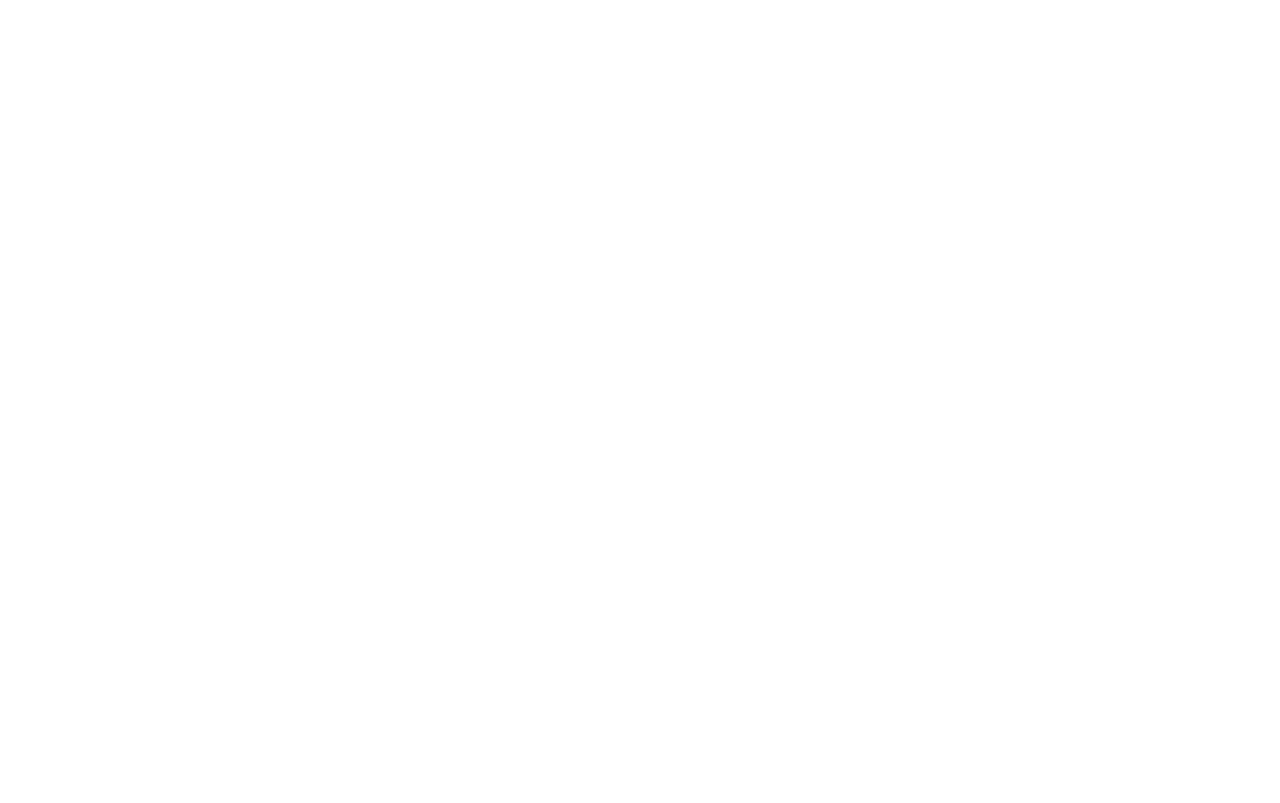
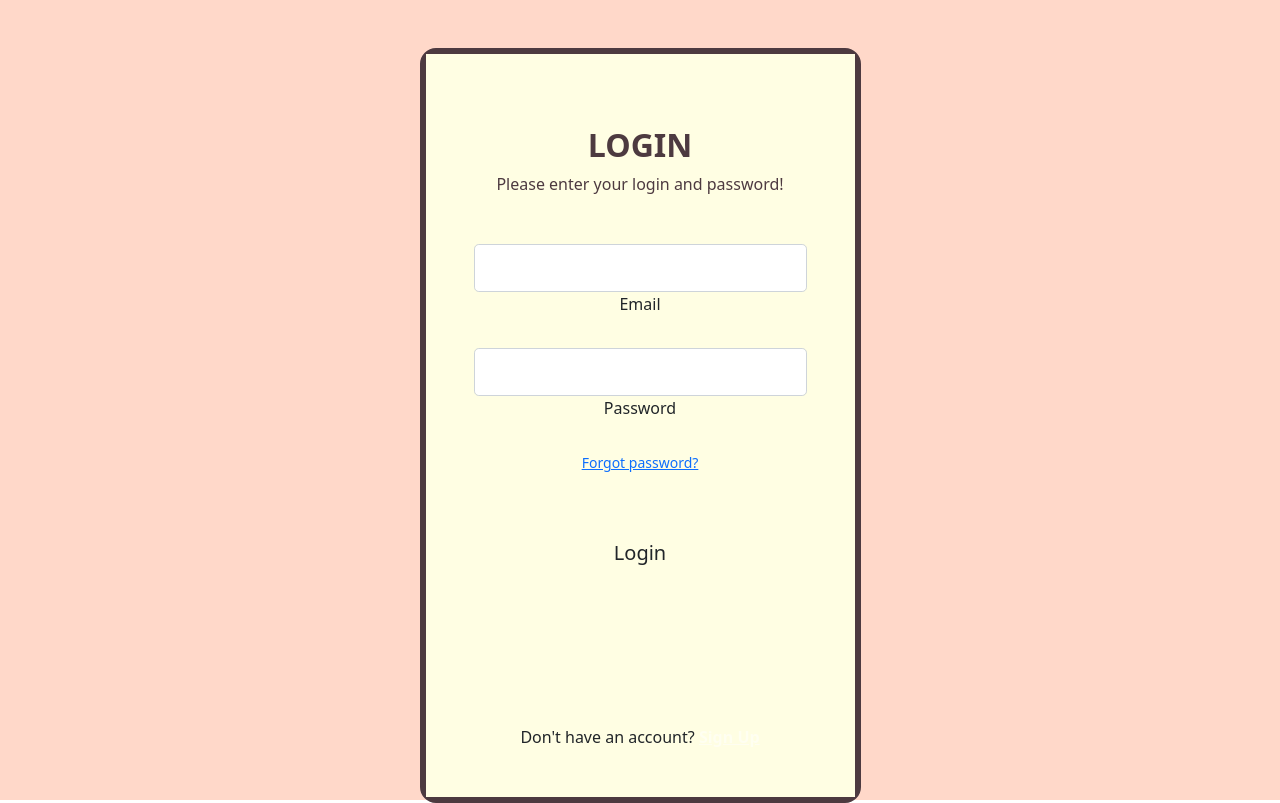
Before and after one commit to marcom25/panaderia-proyect, a React (Create React App) app: page /login in a window 1280 px wide. Before the commit this address had no page. Built offline with nearby package versions, Linux system fonts and the light colour scheme; a web font is replaced by a local one.

Commit message:
changed Login features

```diff
--- a/src/App.js
+++ b/src/App.js
@@ -4,6 +4,8 @@ import Home from './components/Home';
 import Products from './components/Products';
 import AboutUs from './components/AboutUs';
 import Contact from './components/Contact';
+import LoginForm from './components/LoginForm';
+import RegisterForm from './components/RegisterForm';
 
 function App() {
   return (
@@ -12,6 +14,8 @@ function App() {
       <Route path='productos' element={<Products/>}/>
       <Route path='nosotros' element={<AboutUs/>}/>
       <Route path='contactanos' element={<Contact/>}/>
+      <Route path='login' element={<LoginForm/>}/>
+      <Route path='register' element={<RegisterForm/>}/>
     </Routes>
   );
 }
--- a/src/components/LoginForm.jsx
+++ b/src/components/LoginForm.jsx
@@ -1,29 +1,87 @@
-import React from 'react';
+import React from "react";
 
+import "../css/Fonts.css";
+import "../css/LoginForm.css";
+import "../css/Colors.css";
 
 const LoginForm = () => {
   return (
     <>
-        <form className='form-floating'>
-          <div className="row my-3 d-flex justify-content-center">
-            <div className="col-sm-10">
-              <input placeholder="Email" type="email" className="form-control" id="inputEmail3"/>
+      <section className="vh-100 gradient-custom bg-pink">
+        <div className="container py-5 h-100">
+          <div className="row d-flex justify-content-center align-items-center h-100">
+            <div className="col-12 col-md-8 col-lg-6 col-xl-5">
+              <div className="card ">
+                <div className="card-body p-5 text-center bg-cream">
+                  <div className="mb-md-5 mt-md-4 pb-5">
+                    <h2 className="fw-bold mb-2 text-uppercase brown-font">
+                      Login
+                    </h2>
+                    <p className=" mb-5 brown-font">
+                      Please enter your login and password!
+                    </p>
+
+                    <div className="form-outline form-black mb-4">
+                      <input
+                        type="email"
+                        id="typeEmailX"
+                        className="form-control form-control-lg"
+                      />
+                      <label className="form-label" for="typeEmailX">
+                        Email
+                      </label>
+                    </div>
+
+                    <div className="form-outline form-black mb-4">
+                      <input
+                        type="password"
+                        id="typePasswordX"
+                        className="form-control form-control-lg"
+                      />
+                      <label className="form-label" for="typePasswordX">
+                        Password
+                      </label>
+                    </div>
+
+                    <p className="small mb-5 pb-lg-2">
+                      <a className="" href="#!">
+                        Forgot password?
+                      </a>
+                    </p>
+
+                    <button className="btn btn-lg px-5" type="submit">
+                      Login
+                    </button>
+
+                    <div className="d-flex justify-content-center text-center mt-4 pt-1">
+                      <a href="#!" className="text-white">
+                        <i className="fab fa-facebook-f fa-lg"></i>
+                      </a>
+                      <a href="#!" className="text-white">
+                        <i className="fab fa-twitter fa-lg mx-4 px-2"></i>
+                      </a>
+                      <a href="#!" className="text-white">
+                        <i className="fab fa-google fa-lg"></i>
+                      </a>
                     </div>
                   </div>
-          <div className="row mb-3 d-flex justify-content-center">
-            <div className="col-sm-10">
-              <input placeholder='Password' type="password" className="form-control" id="inputPassword3"/>
+
+                  <div>
+                    <p className="mb-0">
+                      Don't have an account?{" "}
+                      <a href="#!" className="text-white-50 fw-bold">
+                        Sign Up
+                      </a>
+                    </p>
                   </div>
                 </div>
-          <div className='row'>
-                <div className="col d-flex justify-content-end py-3 bg-pink">
-                    <button type="submit" className="btn loginDesing">Iniciar Sesion</button>
               </div>
             </div>
-        </form>
-
+          </div>
+        </div>
+      </section>
     </>
   );
-}
+};
 
 export default LoginForm;
--- a/src/components/Modal.jsx
+++ /dev/null
@@ -1,30 +0,0 @@
-import React from 'react';
-
-import "../css/Modal.css";
-import "../css/Colors.css";
-import LoginForm from './LoginForm';
-const Modal = () => {
-    return (
-        <>
-        <div className="modal fade" id="exampleModal" tabindex="-1" aria-labelledby="exampleModalLabel" aria-hidden="true">
-          <div className="modal-dialog modal-dialog-centered">
-            <div className="modal-content">
-              <div className="modal-header text-center bg-pink">
-                <h5 className="modal-title " id="exampleModalLabel">Iniciar Sesion</h5>
-                <button type="button" className="btn-close" data-bs-dismiss="modal" aria-label="Close"></button>
-              </div>
-              <div className="modal-body p-0 bg-cream">
-                <LoginForm/>
-              </div>
-              {/* <div className="modal-footer bg-pink">
-                <button type="button" className="btn btn-secondary" data-bs-dismiss="modal">Close</button>
-                <button type="submit" className="btn btn-primary">Save changes</button>
-              </div> */}
-            </div>
-          </div>
-        </div>
-        </>
-    );
-}
-
-export default Modal;
--- /dev/null
+++ b/src/components/RegisterForm.jsx
@@ -0,0 +1,35 @@
+import React from 'react';
+
+import "../css/Fonts.css";
+
+const RegisterForm = () => {
+    return (
+        <>
+        <form className='form-floating'>
+        <div className="row my-3 d-flex justify-content-center">
+            <div className="col-sm-10">
+                <input placeholder="Username" type="text" className="form-control" id="inputEmail3"/>
+            </div>
+        </div>
+        <div className="row my-3 d-flex justify-content-center">
+            <div className="col-sm-10">
+                <input placeholder="Email" type="email" className="form-control" id="inputEmail3"/>
+            </div>
+        </div>
+        <div className="row mb-3 d-flex justify-content-center">
+            <div className="col-sm-10">
+                <input placeholder='Password' type="password" className="form-control" id="inputPassword3"/>
+            </div>
+        </div>
+        <div className='row'>
+            <div className="col d-flex justify-content-end py-3 bg-pink">
+                <button type="submit" className="btn loginDesing font-poppins">Registrarme</button>
+            </div>
+        </div>
+        </form>
+
+        </>
+    );
+}
+
+export default RegisterForm;
--- a/src/css/Navbar.css
+++ b/src/css/Navbar.css
@@ -60,3 +60,9 @@
 .logo {
     width: 20%;
 }
+
+@media (min-width: 768px) and (max-width: 900px){
+    .barrita-chota{
+        width: 90%;
+    }
+}
--- a/src/utils/Navbar.jsx
+++ b/src/utils/Navbar.jsx
@@ -10,22 +10,18 @@ import "../css/Fonts.css";
 // IMPORTS DE IMAGENES
 import logo from "../images/logos/titulo-mas-cercano.svg";
 import { Link } from 'react-router-dom';
-import Modal from '../components/Modal';
+
 
 const Navbar = () => {
     return (
       <nav className="bg-pink navbar navbar-expand-md navbar-light d-none d-md-block d-flex">
           <div className="container-fluid p-0">
             <div className='login-width text-center'>
-              <p
-              type="button"
-              data-bs-toggle="modal"
-              data-bs-target="#exampleModal"
-              className='my-auto btn py-2 px-3 ms-lg-3 loginDesing font-poppins'>Iniciar Sesion</p>
+              <Link to="/login" className='my-auto btn py-2 px-3 ms-md-3 loginDesing font-poppins '>Iniciar Sesion</Link>
+              <Link to="/register" className='my-auto btn py-2 px-3 ms-md-3 loginDesing font-poppins d-none'>Registrarme</Link>
             </div>
-            <Modal/>
             <div className="collapse navbar-collapse mecanismomenu" id="navbarNavDropdown">
-              <ul className="navbar-nav d-flex justify-content-around m-auto">
+              <ul className="navbar-nav d-flex justify-content-around m-auto barrita-chota">
                 <li className="nav-item w-20 my-auto text-center">
                   <Link className="nav-link brown-font productOptions font-poppins" aria-current="page" to="/">Inicio</Link>
                 </li>
```
Also changed, not shown: src/components/LoginModal.jsx (deleted, +0 -32 lines), src/css/LoginForm.css (added). Lines whose indentation alone changed are shown as unchanged.
